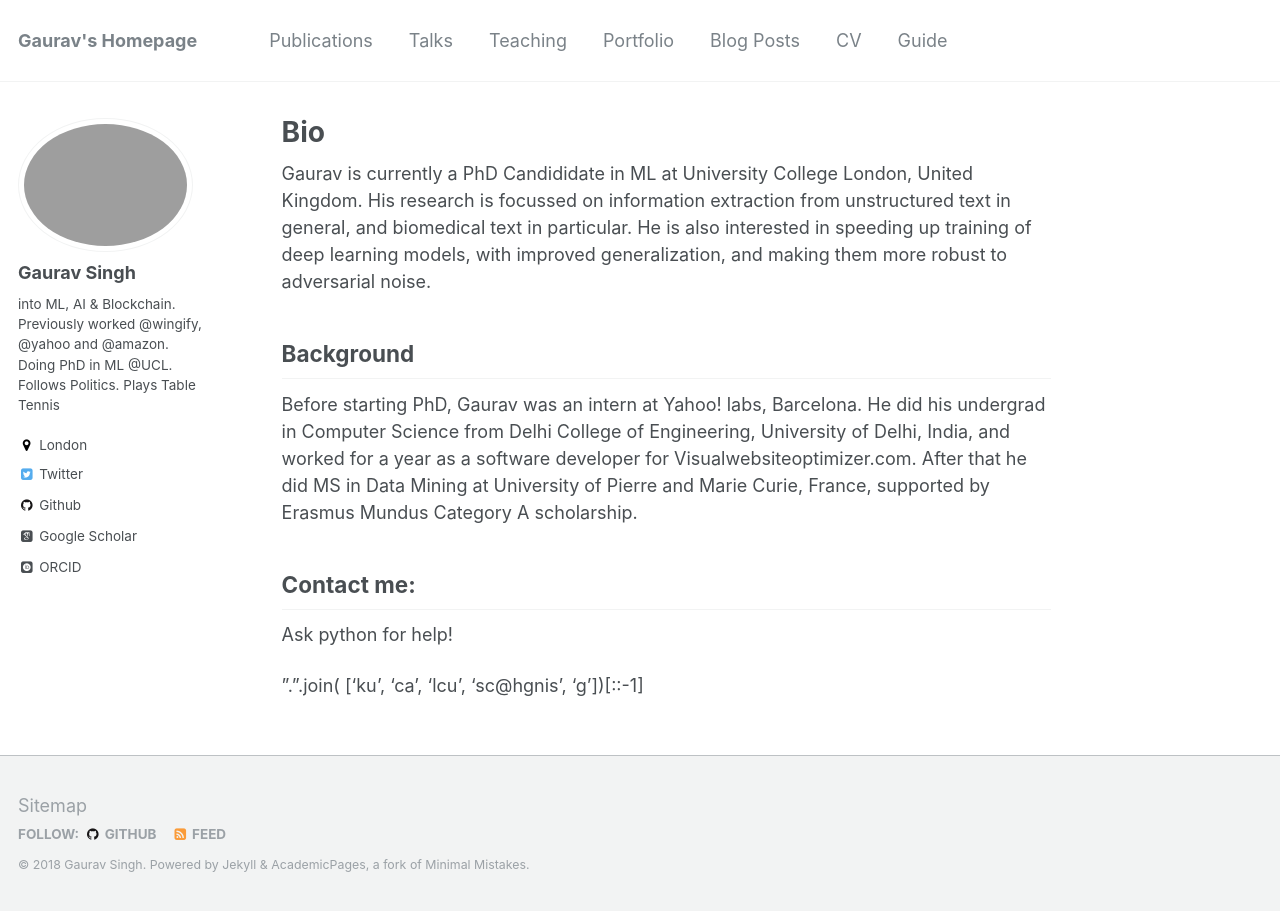
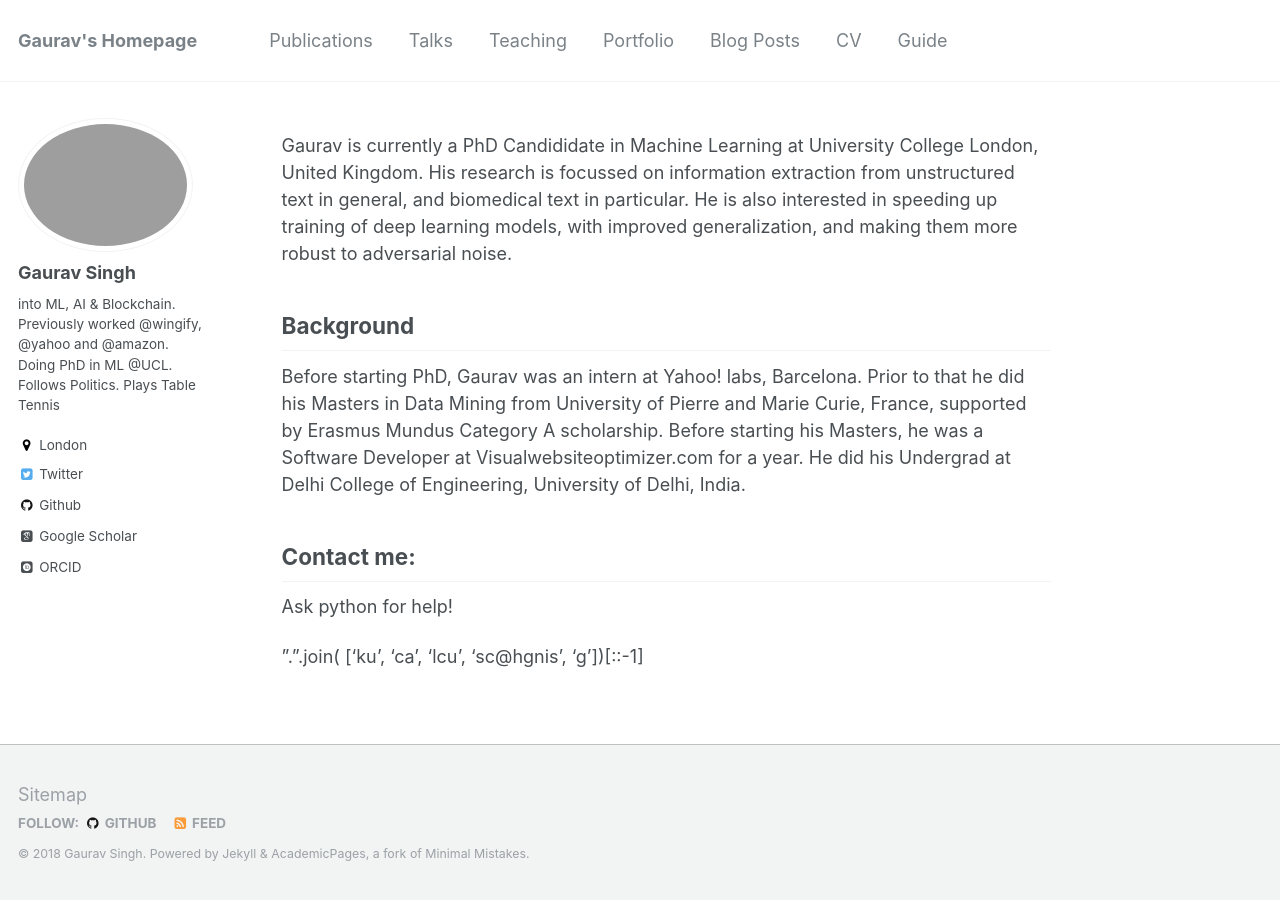
Before and after one commit to gauravsc/gauravsc.github.io, a Jekyll site: the page built from _pages/about.md, in a window 1280 px wide. Built offline with Jekyll 4.4.1, drawn with Linux system fonts in a browser that asks for light colours; some web fonts are replaced.

Commit message:
added about me section

```diff
--- a/_pages/about.md
+++ b/_pages/about.md
@@ -1,6 +1,6 @@
 ---
 permalink: /
-title: "Bio"
+title: ""
 excerpt: "About me"
 author_profile: true
 redirect_from:
@@ -8,11 +8,11 @@ redirect_from:
   - /about.html
 ---
 
-Gaurav is currently a PhD Candididate in ML at University College London, United Kingdom. His research is focussed on information extraction from unstructured text in general, and biomedical text in particular. He is also interested in speeding up training of deep learning models, with improved generalization, and making them more robust to adversarial noise.
+Gaurav is currently a PhD Candididate in Machine Learning at University College London, United Kingdom. His research is focussed on information extraction from unstructured text in general, and biomedical text in particular. He is also interested in speeding up training of deep learning models, with improved generalization, and making them more robust to adversarial noise.
 
 Background
 ------
-Before starting PhD, Gaurav was an intern at Yahoo! labs, Barcelona. He did his undergrad in Computer Science from Delhi College of Engineering, University of Delhi, India, and worked for a year as a software developer for Visualwebsiteoptimizer.com. After that he did MS in Data Mining at University of Pierre and Marie Curie, France, supported by Erasmus Mundus Category A scholarship.
+Before starting PhD, Gaurav was an intern at Yahoo! labs, Barcelona. Prior to that he did his Masters in Data Mining from University of Pierre and Marie Curie, France, supported by Erasmus Mundus Category A scholarship. Before starting his Masters, he was a Software Developer at Visualwebsiteoptimizer.com for a year. He did his Undergrad at Delhi College of Engineering, University of Delhi, India.
 
 
 Contact me:
```
